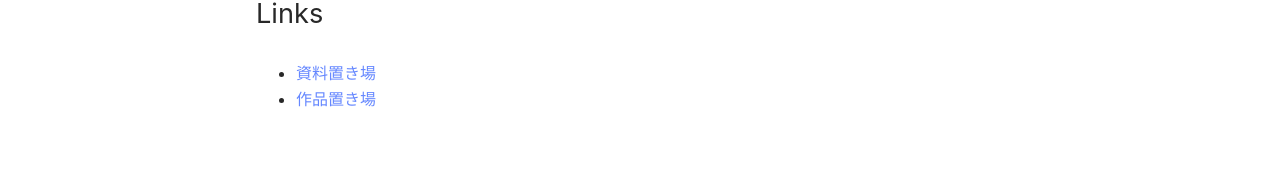
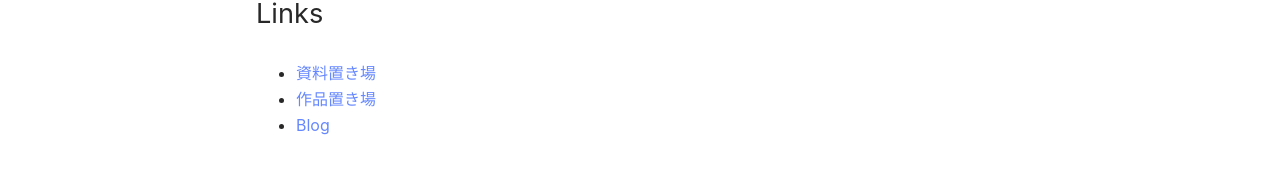
Before and after one commit to bombrary/bombrary.github.io, a Jekyll site: the page built from index.md, in a window 1280 px wide. Shown: the part 143-317 px from the top of the page. Built offline with Jekyll 4.4.1, drawn with Linux system fonts in a browser that asks for light colours; nearby versions of some CDN libraries; library files that are not in the unit come from our copies.

Commit message:
Added blog link.

```diff
--- a/_sass/main.scss
+++ b/_sass/main.scss
@@ -43,6 +43,7 @@ a:hover, header time {
 
 article a {
   color: #68f;
+  width: 100%;
 }
 
 article header a, article footer a {
@@ -62,8 +63,7 @@ blockquote {
 
 img {
   border-radius: 2px;
-  max-width: 100%;
-  height: auto;
+  width: 70%;
   margin: .5em 0;
 }
 
@@ -76,7 +76,6 @@ table {
 tr:hover, tr:nth-child(odd) td {
   background: #94949410;
 }
-
 th, td {
   box-shadow: 0 0 0 1px #9494941f;
   padding: .5em 1em;
--- a/index.md
+++ b/index.md
@@ -9,3 +9,4 @@ title: Top Page
 
 - [資料置き場](https://bombrary.github.io/lectures)
 - [作品置き場](https://bombrary.github.io/vizworks)
+- [Blog](https://bombrary.github.io/blog)
```
